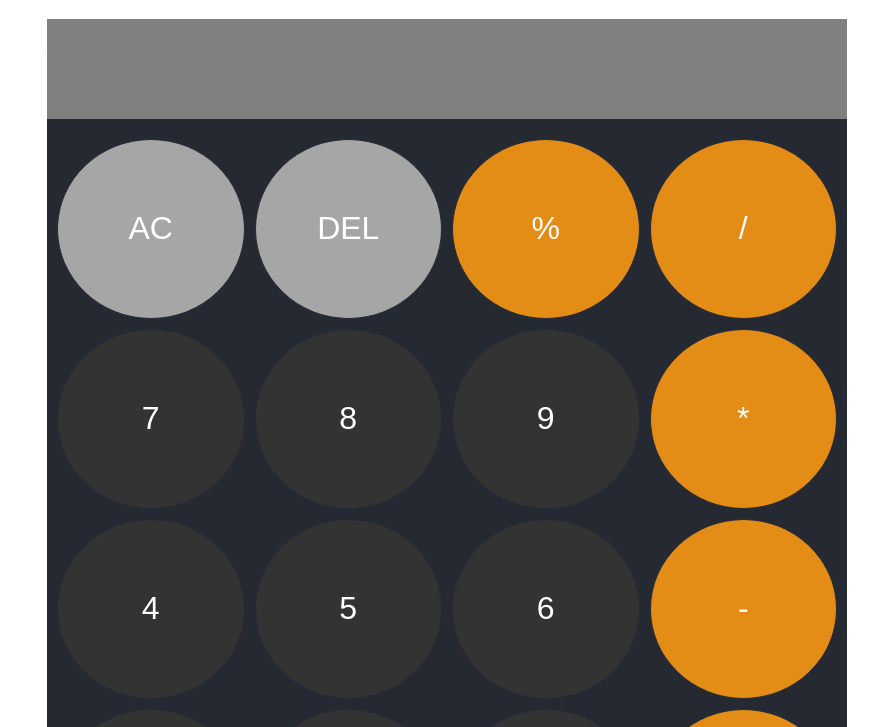
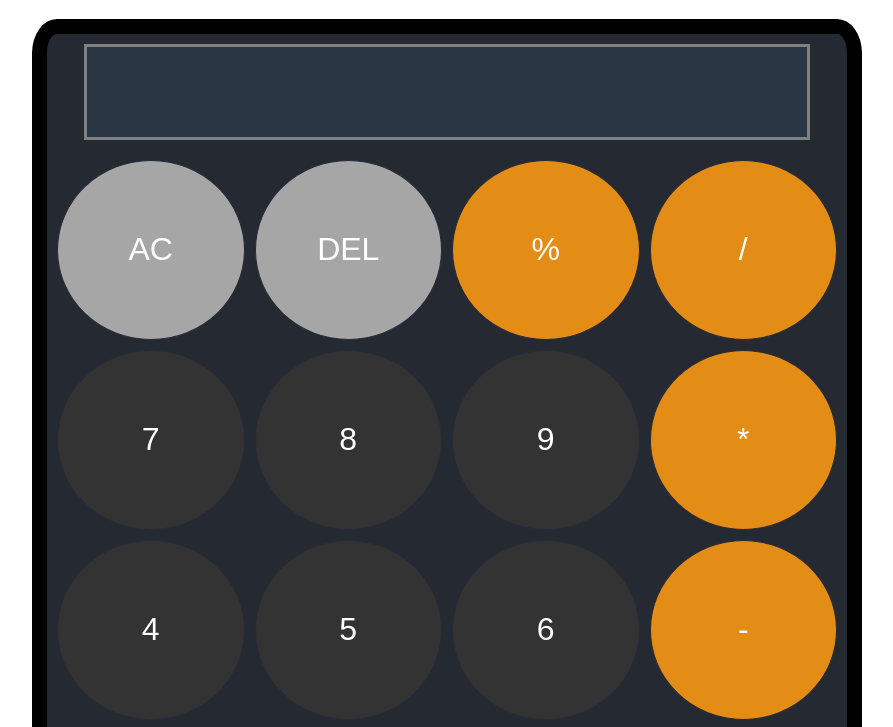
Before and after one commit to karolivos/Calculator_APP, a plain HTML site: page index.html in a window 1280 px wide. Shown: the part 61-788 px from the top of the page, without its empty margins (193-1086 px from the left). Drawn offline with Linux system fonts and the light colour scheme.

Commit message:
finished calculator APP

```diff
--- a/index.html
+++ b/index.html
@@ -6,6 +6,10 @@
     <meta name="viewport" content="width=device-width, initial-scale=1.0">
     <title>Calculator</title>
     <link rel="stylesheet" href="./style.css">
+    <link rel="preconnect" href="https://fonts.googleapis.com">
+    <link rel="preconnect" href="https://fonts.gstatic.com" crossorigin>
+    <link href="https://fonts.googleapis.com/css2?family=Bebas+Neue&display=swap" rel="stylesheet">
+
 </head>
 
 <body>
--- a/script.js
+++ b/script.js
@@ -26,7 +26,6 @@ let operator = "";
 let num2 = "";
 let isOperatorClicked = false;
 let result = "";
-let count = 0;
 
 function operate(operator, ...nums) {
   switch (operator) {
@@ -87,7 +86,6 @@ operatorButton.forEach((button) => {
     }
       operator = button.dataset.id;
       isOperatorClicked = true;
-      count++
   });
 });
 
@@ -127,6 +125,12 @@ dotButton.addEventListener("click", () => {
 });
 
 equalBtn.addEventListener("click", function () {
+  if (num1 && num2 && operator) {
     result = operate(operator, num1, num2);
     displayResult.textContent = result;
+    num1 = result;
+    num2 = "";
+    isOperatorClicked = false;
+    operator = "";
+  }
 })
--- a/style.css
+++ b/style.css
@@ -13,15 +13,24 @@ h1 {
     background-color: #252A32;
     margin: 0 auto;
     border-radius: 3%;
+    border: solid 15px black;
 
 }
 
 .display {
-    height: 100px;
-    background-color: grey;
+    height: 90px;
+    width: 90%;
+    background-color: #2B3644;
     display: flex;
     justify-content: center;
     align-items: center;
+    margin: 0 auto;
+    margin-top: 10px;
+    border: 3px solid grey;
+    font-family: "Bebas Neue", sans-serif;
+    font-weight: 400;
+    font-style: normal;
+
 }
 
 .displayField {
@@ -32,8 +41,8 @@ h1 {
     justify-content: flex-end;
     display: flex;
     color: white;
-    font-size: 2.5em;
-
+    font-size: 4em;
+    letter-spacing: 4px;
 }
 
 .buttons {
```
